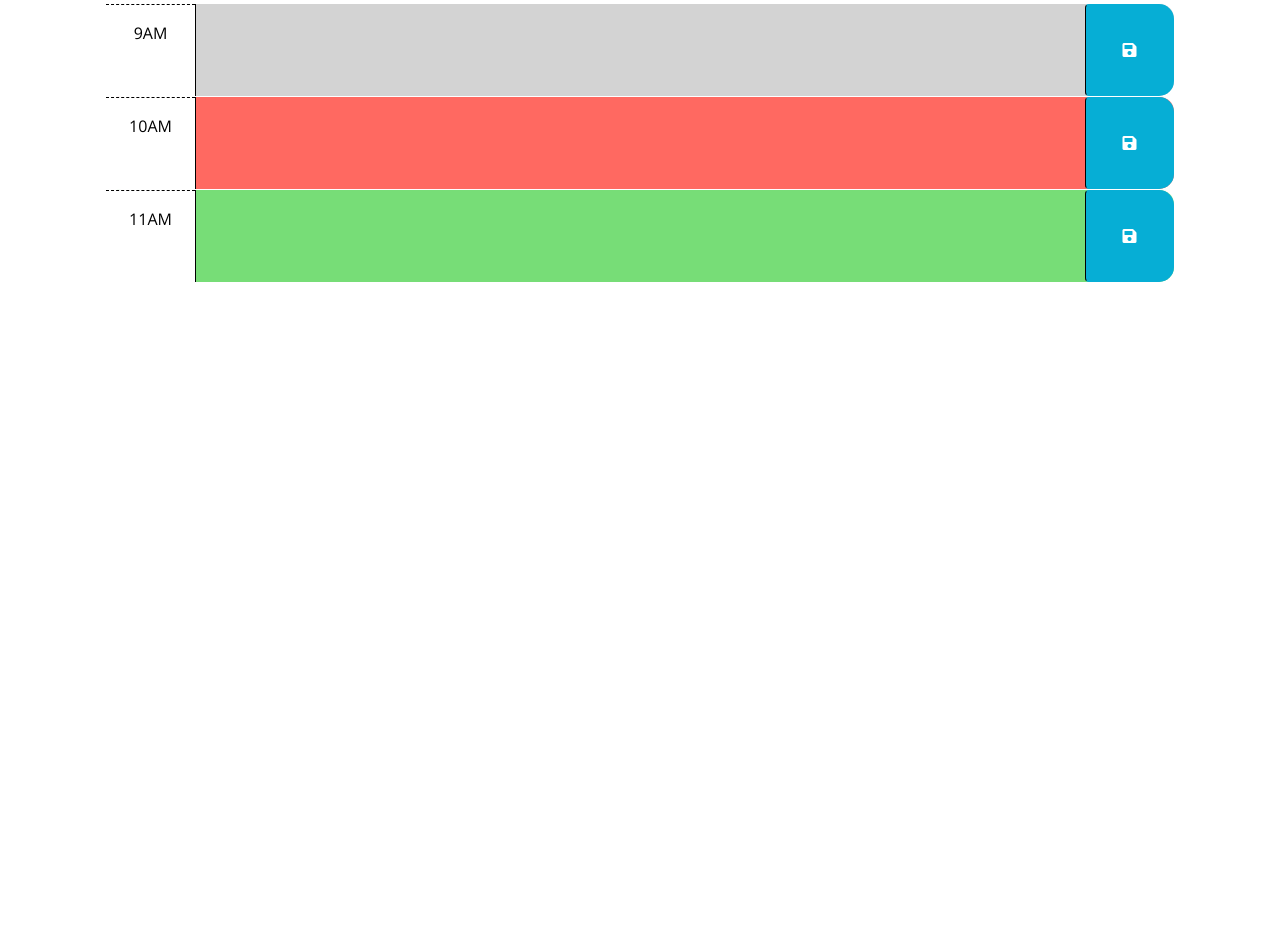
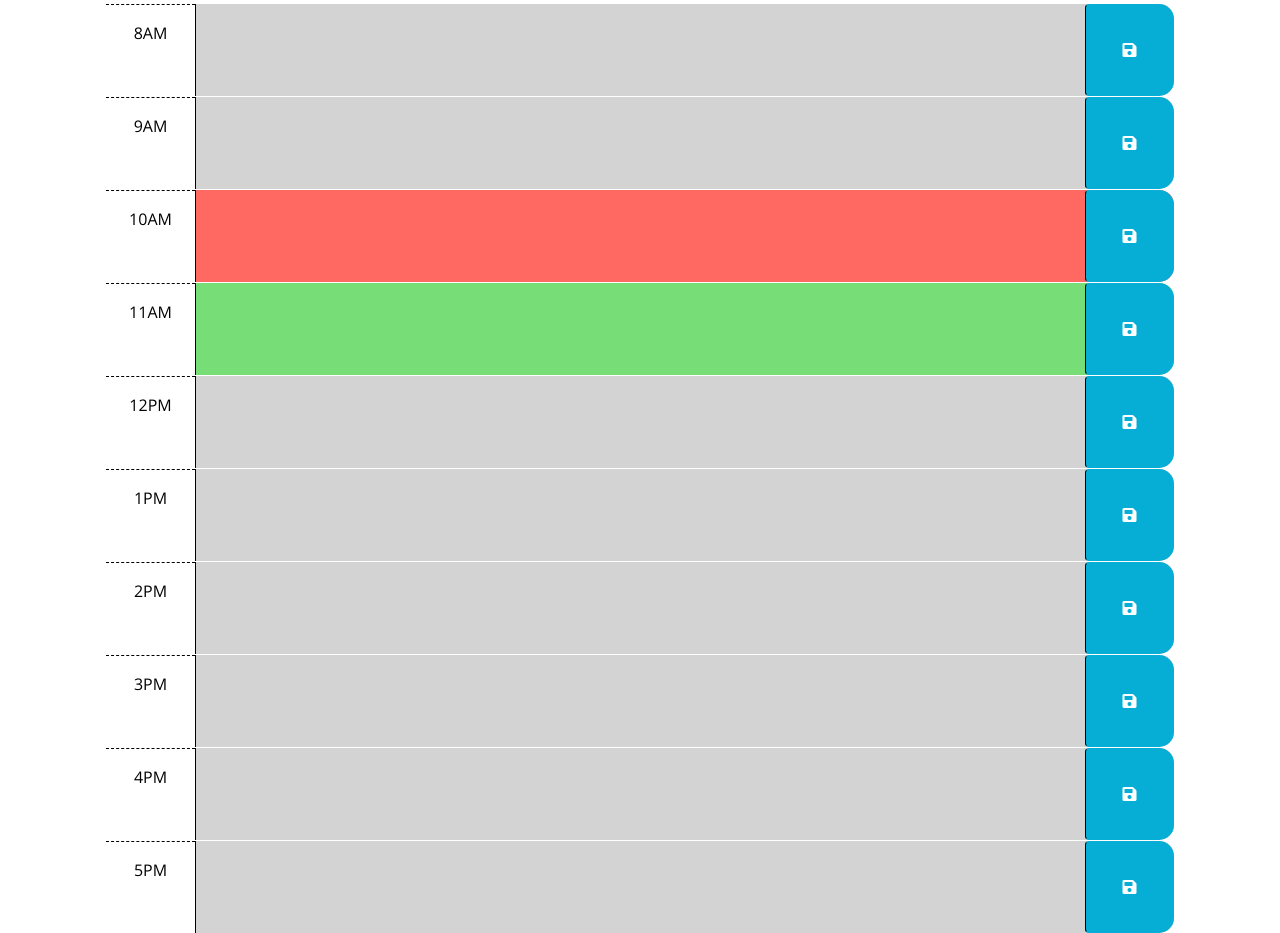
Before and after one commit to AnthGrow/Work-Day-Schedule_NUBC_CH5, a plain HTML site: page index.html in a window 1280 px wide. Shown: the part 253-1186 px from the top of the page. Before the commit the page ends 800 px from the top, so only its background shows below. Drawn offline with nearby package versions, Linux system fonts and the light colour scheme.

Commit message:
added all hours to HTML

```diff
--- a/index.html
+++ b/index.html
@@ -40,6 +40,15 @@
         -->
 
       <!-- Example of a past time block. The "past" class adds a gray background color. -->
+      <div id="hour-8" class="row time-block past">
+        <div class="col-2 col-md-1 hour text-center py-3">8AM</div>
+        <textarea class="col-8 col-md-10 description" rows="3"> </textarea>
+        <button class="btn saveBtn col-2 col-md-1" aria-label="save">
+          <i class="fas fa-save" aria-hidden="true"></i>
+        </button>
+      </div>
+
+
       <div id="hour-9" class="row time-block past">
         <div class="col-2 col-md-1 hour text-center py-3">9AM</div>
         <textarea class="col-8 col-md-10 description" rows="3"> </textarea>
@@ -66,6 +75,54 @@
         </button>
       </div>
 
+      <div id="hour-Noon" class="row time-block past">
+        <div class="col-2 col-md-1 hour text-center py-3">12PM</div>
+        <textarea class="col-8 col-md-10 description" rows="3"> </textarea>
+        <button class="btn saveBtn col-2 col-md-1" aria-label="save">
+          <i class="fas fa-save" aria-hidden="true"></i>
+        </button>
+      </div>
+
+      <div id="hour-1" class="row time-block past">
+        <div class="col-2 col-md-1 hour text-center py-3">1PM</div>
+        <textarea class="col-8 col-md-10 description" rows="3"> </textarea>
+        <button class="btn saveBtn col-2 col-md-1" aria-label="save">
+          <i class="fas fa-save" aria-hidden="true"></i>
+        </button>
+      </div>
+
+      <div id="hour-2" class="row time-block past">
+        <div class="col-2 col-md-1 hour text-center py-3">2PM</div>
+        <textarea class="col-8 col-md-10 description" rows="3"> </textarea>
+        <button class="btn saveBtn col-2 col-md-1" aria-label="save">
+          <i class="fas fa-save" aria-hidden="true"></i>
+        </button>
+      </div>
+
+      <div id="hour-3" class="row time-block past">
+        <div class="col-2 col-md-1 hour text-center py-3">3PM</div>
+        <textarea class="col-8 col-md-10 description" rows="3"> </textarea>
+        <button class="btn saveBtn col-2 col-md-1" aria-label="save">
+          <i class="fas fa-save" aria-hidden="true"></i>
+        </button>
+      </div>
+
+      <div id="hour-4" class="row time-block past">
+        <div class="col-2 col-md-1 hour text-center py-3">4PM</div>
+        <textarea class="col-8 col-md-10 description" rows="3"> </textarea>
+        <button class="btn saveBtn col-2 col-md-1" aria-label="save">
+          <i class="fas fa-save" aria-hidden="true"></i>
+        </button>
+      </div>
+
+      <div id="hour-5" class="row time-block past">
+        <div class="col-2 col-md-1 hour text-center py-3">5PM</div>
+        <textarea class="col-8 col-md-10 description" rows="3"> </textarea>
+        <button class="btn saveBtn col-2 col-md-1" aria-label="save">
+          <i class="fas fa-save" aria-hidden="true"></i>
+        </button>
+      </div>
+
     <script src="https://code.jquery.com/jquery-3.4.1.min.js"></script>
     <script
       src="https://cdn.jsdelivr.net/npm/dayjs@1.11.7/dayjs.min.js"
```
